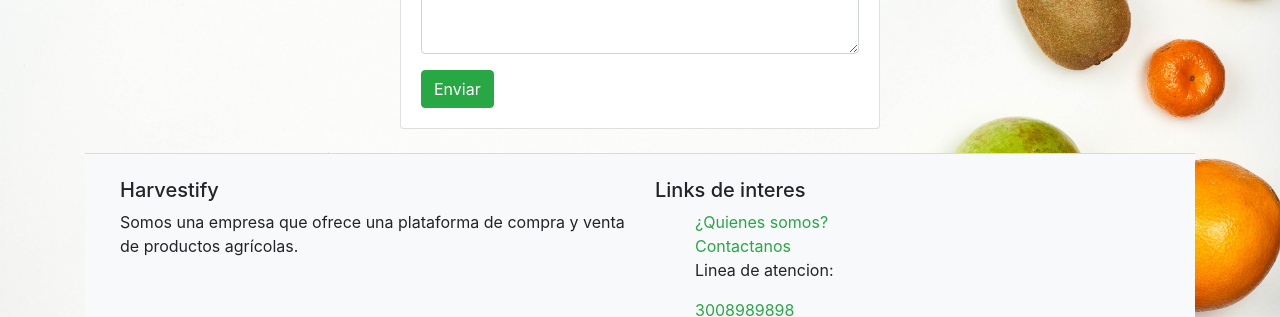
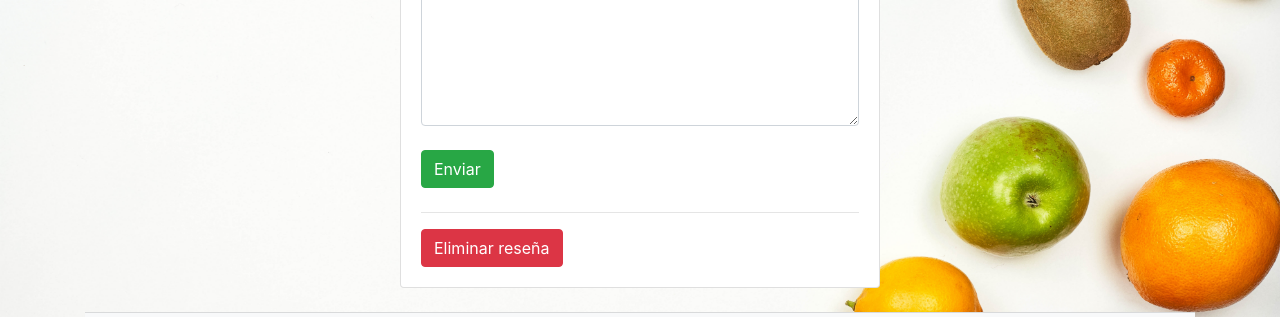
Before and after one commit to juanernestog/har-front, a React (Create React App) app: page /reviews in a window 1280 px wide. Shown: the part 193-510 px from the top of the page. Built offline with nearby package versions, Linux system fonts and the light colour scheme.

Commit message:
added remove review button

```diff
--- a/src/pages/Review.js
+++ b/src/pages/Review.js
@@ -109,12 +109,21 @@ export default function Review() {
                         <textarea
                           className="form-control"
                           id="review"
-                          rows="3"
+                          rows="6"
                           placeholder="Escribe tu reseña"
                         ></textarea>
                       </div>
-                      <Button type="submit" className="btn btn-primary">
+                      <Button
+                        type="submit"
+                        className="btn btn-primary btn-block-sm mt-2 mb-2 "
+                      >
                         Enviar
+                      </Button>
+                    </form>
+                    <hr />
+                    <form onSubmit={removeReview}>
+                      <Button type="submit" className="btn btn-danger">
+                        Eliminar reseña
                       </Button>
                     </form>
                   </Card.Text>
```
